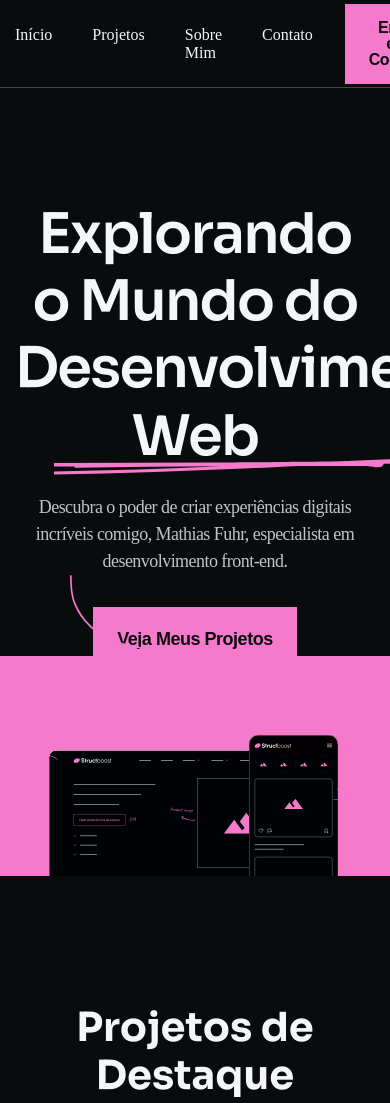
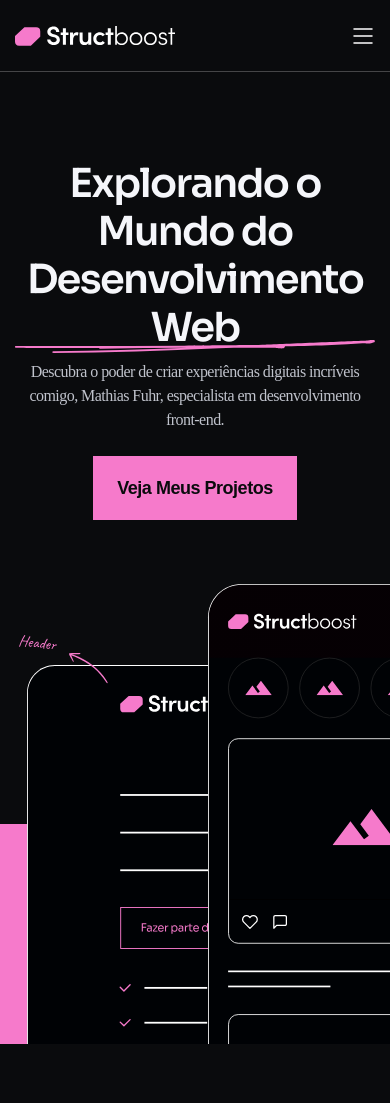
Before and after one commit to mathiasfuhr/struckBoost, a plain HTML site: page index.html in a window 390 px wide. Shown: the top 1103 px of the page. Drawn offline with Linux system fonts and the light colour scheme.

Commit message:
responsive .s-hero

```diff
--- a/css/main.css
+++ b/css/main.css
@@ -10,6 +10,10 @@ header .container {
   display: flex;
   align-items: center;
   justify-content: space-between;
+}
+
+header .btn-mobile {
+  display: none;
 }
 
 header nav {
@@ -99,6 +103,10 @@ header nav ul li a:hover {
 
 .s-hero .ilustra {
   padding: 0 1.5rem;
+}
+
+.s-hero .ilustra-mobile{
+  display: none;
 }
 
 .s-digital {
@@ -254,3 +262,92 @@ footer .copy {
 footer .copy strong {
   font-weight: 600;
 }
+
+/*Até monitores pequenos*/
+@media (max-width: 1200px) {
+}
+
+/*Tablet*/
+@media (max-width: 991px) {
+  .s-hero::after {
+    height: 13rem;
+  }
+}
+
+/*Intervalo entre tablet e celular*/
+@media (max-width: 768px) {
+  header nav {
+    display: none;
+  }
+  header .btn-mobile {
+    display: block;
+  }
+  .s-hero {
+    padding-top: 6rem;
+  }
+
+  .s-hero .text h1 {
+    max-width: 49rem;
+    margin: 0 auto;
+  }
+  .s-hero .text h1::before {
+    left: 0;
+    bottom: -0.4rem;
+    background-size: 100%;
+  }
+
+  .s-hero .text p {
+    max-width: 41.6rem;
+  }
+
+  .s-hero .text .arrow {
+    bottom: 3.7rem;
+    left: 2rem;
+    max-width: 6rem;
+  }
+}
+
+/*celular*/
+@media (max-width: 560px) {
+  header {
+    height: 7.2rem;
+  }
+
+  header .logo {
+    max-width: 16rem;
+  }
+
+  .s-hero {
+    padding-top: 8.8rem;
+  }
+
+  .s-hero .text h1 {
+    font-size: 4rem;
+  }
+
+  .s-hero .text h1::before {
+    bottom: -0.6rem;
+  }
+
+  .s-hero .text p {
+    margin-top: 0.8rem;
+    margin-bottom: 2.4rem;
+    font-size: 1.6rem;
+  }
+
+  .s-hero .arrow {
+    display: none;
+  }
+
+  .s-hero .ilustra{
+    display: none;
+  }
+
+  .s-hero .ilustra-mobile{
+    display: block;
+  }
+
+  .s-hero::after{
+    height: 22rem;
+  }
+}
--- a/index.html
+++ b/index.html
@@ -21,9 +21,12 @@
   <body>
     <header>
       <div class="container">
-        <a href="./">
+        <a href="./" class="logo">
           <img src="./imgs/logo.svg" alt="Meu Logo" title="Logo" />
         </a>
+        <button class="btn-mobile">
+          <img src="./imgs/icon-hamburger.svg" alt="Icone de Navegação"/>
+        </button>
         <nav>
           <ul>
             <li><a href="">Início</a></li>
@@ -47,8 +50,9 @@
           <button class="btn-primary lg">Veja Meus Projetos</button>
           <img src="./imgs/arrow-direction-button.svg" alt="" class="arrow" />
         </div>
-        <img src="./imgs/ilustra-hero.svg" class="ilustra" alt="" />
       </div>
+      <img src="./imgs/ilustra-hero.svg" class="ilustra" alt="" />
+      <img src="./imgs/ilustra-mobile.svg"class='ilustra-mobile' alt="ilustra-mobile">
     </section>
 
     <section class="s-digital">
```
